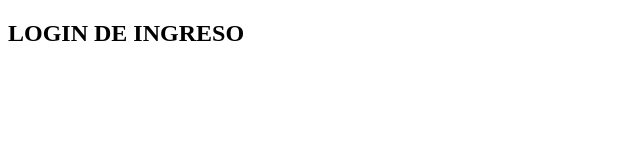
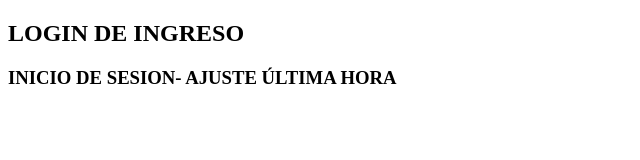
Before and after one commit to CesarMCuellarCha/gitFlow, a plain HTML site: page login.html in a window 1280 px wide. Shown: the whole page, without its empty margins (0-640 px from the left). Drawn offline with Linux system fonts and the light colour scheme.

Commit message:
Ajsutes última hora

```diff
--- a/login.html
+++ b/login.html
@@ -7,5 +7,8 @@
 </head>
 <body>
     <h2>LOGIN DE INGRESO</h2>
+
+    <h3>INICIO DE SESION- AJUSTE ÚLTIMA HORA</h3>
+
 </body>
 </html>
```
